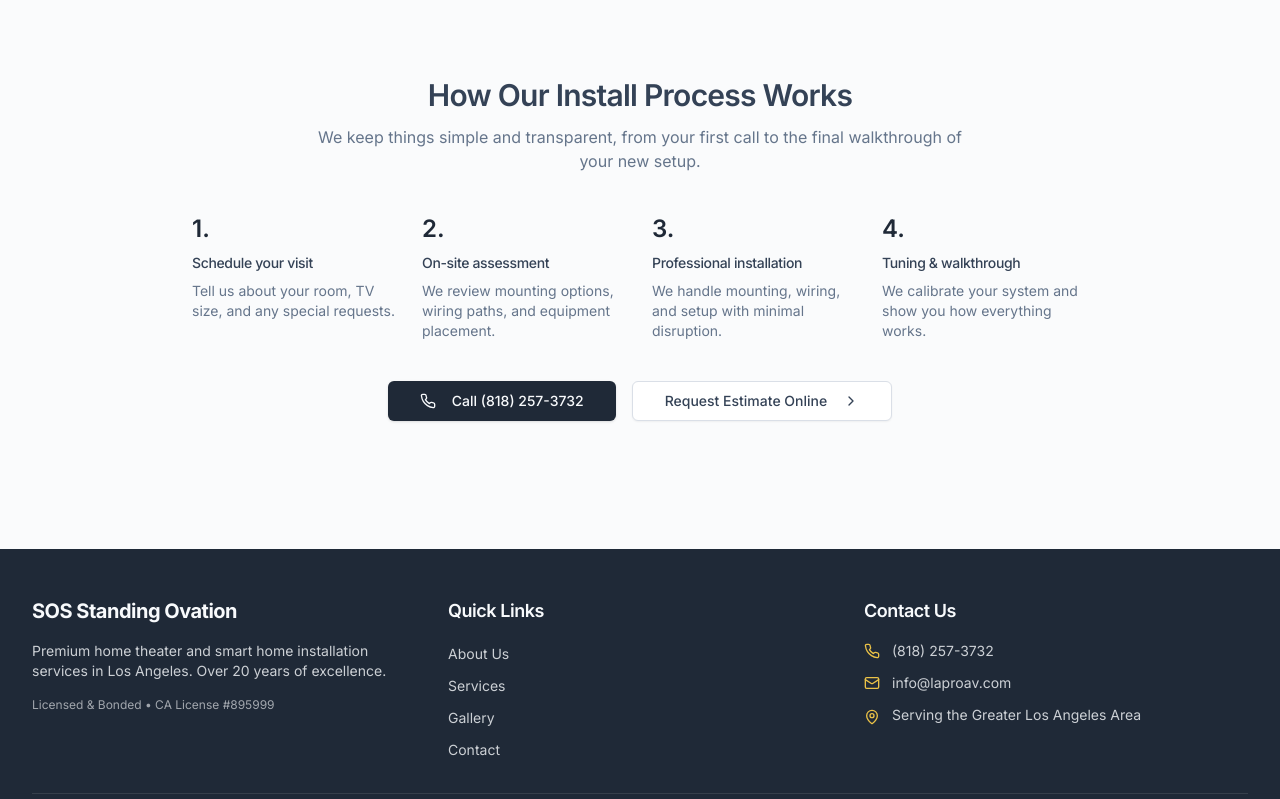
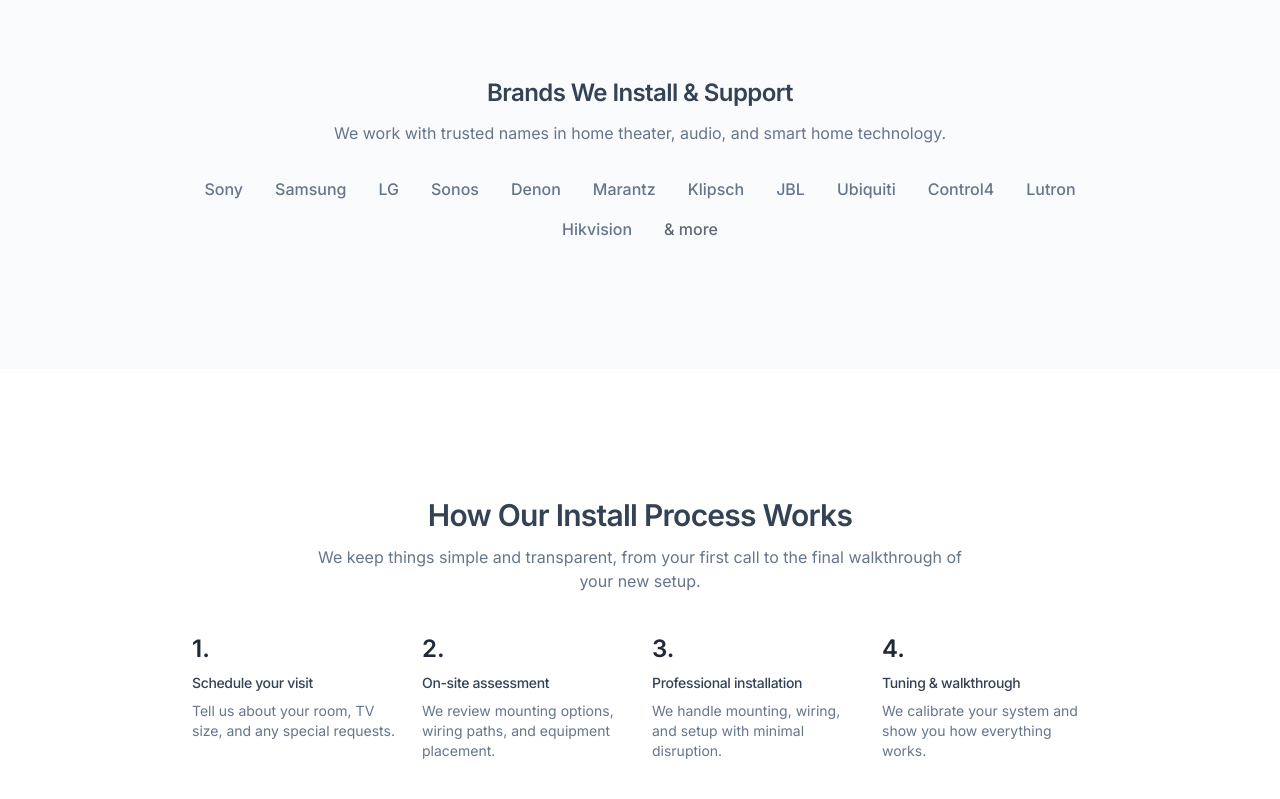
Before and after one commit to dshaby/sos-site, a Next.js app: page /services in a window 1280 px wide. Shown: the part 2260-3059 px from the top of the page. Built offline with nearby package versions, Linux system fonts and the light colour scheme.

Commit message:
Update FAQs and add brands section to services page

```diff
--- a/src/components/AboutPageContent.tsx
+++ b/src/components/AboutPageContent.tsx
@@ -272,6 +272,25 @@
             </AccordionItem>
 
             <AccordionItem value="item-4">
+              <AccordionTrigger>Can you mount a TV above a fireplace?</AccordionTrigger>
+              <AccordionContent>
+                Yes. We regularly install TVs above fireplaces, including on brick, stone, and tile
+                surfaces. We use the appropriate mounting hardware and can install articulating
+                mounts that tilt down for comfortable viewing, plus we handle all the wiring so
+                cables stay hidden.
+              </AccordionContent>
+            </AccordionItem>
+
+            <AccordionItem value="item-5">
+              <AccordionTrigger>What&apos;s included in the free on-site estimate?</AccordionTrigger>
+              <AccordionContent>
+                We walk through your space, discuss your goals and budget, review existing wiring
+                and equipment, and provide a detailed written estimate with recommendations—all at
+                no cost and with no obligation.
+              </AccordionContent>
+            </AccordionItem>
+
+            <AccordionItem value="item-6">
               <AccordionTrigger>How soon can you start my project?</AccordionTrigger>
               <AccordionContent>
                 Most projects begin within about a week, depending on scope and scheduling. After
@@ -279,17 +298,16 @@
               </AccordionContent>
             </AccordionItem>
 
-            <AccordionItem value="item-5">
-              <AccordionTrigger>
-                What happens during the free on-site estimate?
-              </AccordionTrigger>
+            <AccordionItem value="item-7">
+              <AccordionTrigger>Do you offer any warranty or support after installation?</AccordionTrigger>
               <AccordionContent>
-                We walk through your space, talk through your goals, review existing wiring and
-                equipment, and provide recommendations and an estimate tailored to your needs.
+                Yes. We stand behind our work and offer lifetime support on all installations. If you
+                ever have questions about your system or need adjustments, we&apos;re just a phone
+                call away.
               </AccordionContent>
             </AccordionItem>
 
-            <AccordionItem value="item-6">
+            <AccordionItem value="item-8">
               <AccordionTrigger>Where can I read your reviews?</AccordionTrigger>
               <AccordionContent>
                 You can read detailed customer reviews on Yelp. We maintain an average rating around
--- a/src/components/ServicesPageContent.tsx
+++ b/src/components/ServicesPageContent.tsx
@@ -171,8 +171,35 @@
         </div>
       </Section>
 
+      {/* Brands We Work With Section */}
+      <Section className="bg-muted/40 py-12 md:py-16">
+        <div className="max-w-4xl mx-auto text-center">
+          <h2 className="text-xl md:text-2xl font-semibold mb-3">
+            Brands We Install &amp; Support
+          </h2>
+          <p className="text-muted-foreground mb-8 max-w-2xl mx-auto">
+            We work with trusted names in home theater, audio, and smart home technology.
+          </p>
+          <div className="flex flex-wrap justify-center gap-x-8 gap-y-4 text-muted-foreground font-medium">
+            <span>Sony</span>
+            <span>Samsung</span>
+            <span>LG</span>
+            <span>Sonos</span>
+            <span>Denon</span>
+            <span>Marantz</span>
+            <span>Klipsch</span>
+            <span>JBL</span>
+            <span>Ubiquiti</span>
+            <span>Control4</span>
+            <span>Lutron</span>
+            <span>Hikvision</span>
+            <span className="text-primary/70">&amp; more</span>
+          </div>
+        </div>
+      </Section>
+
       {/* How It Works Section */}
-      <Section className="bg-muted/40 py-16 md:py-20">
+      <Section className="py-16 md:py-20">
         <div className="max-w-4xl mx-auto space-y-10">
           <div className="text-center max-w-2xl mx-auto">
             <h2 className="text-2xl md:text-3xl font-semibold mb-3">
```
